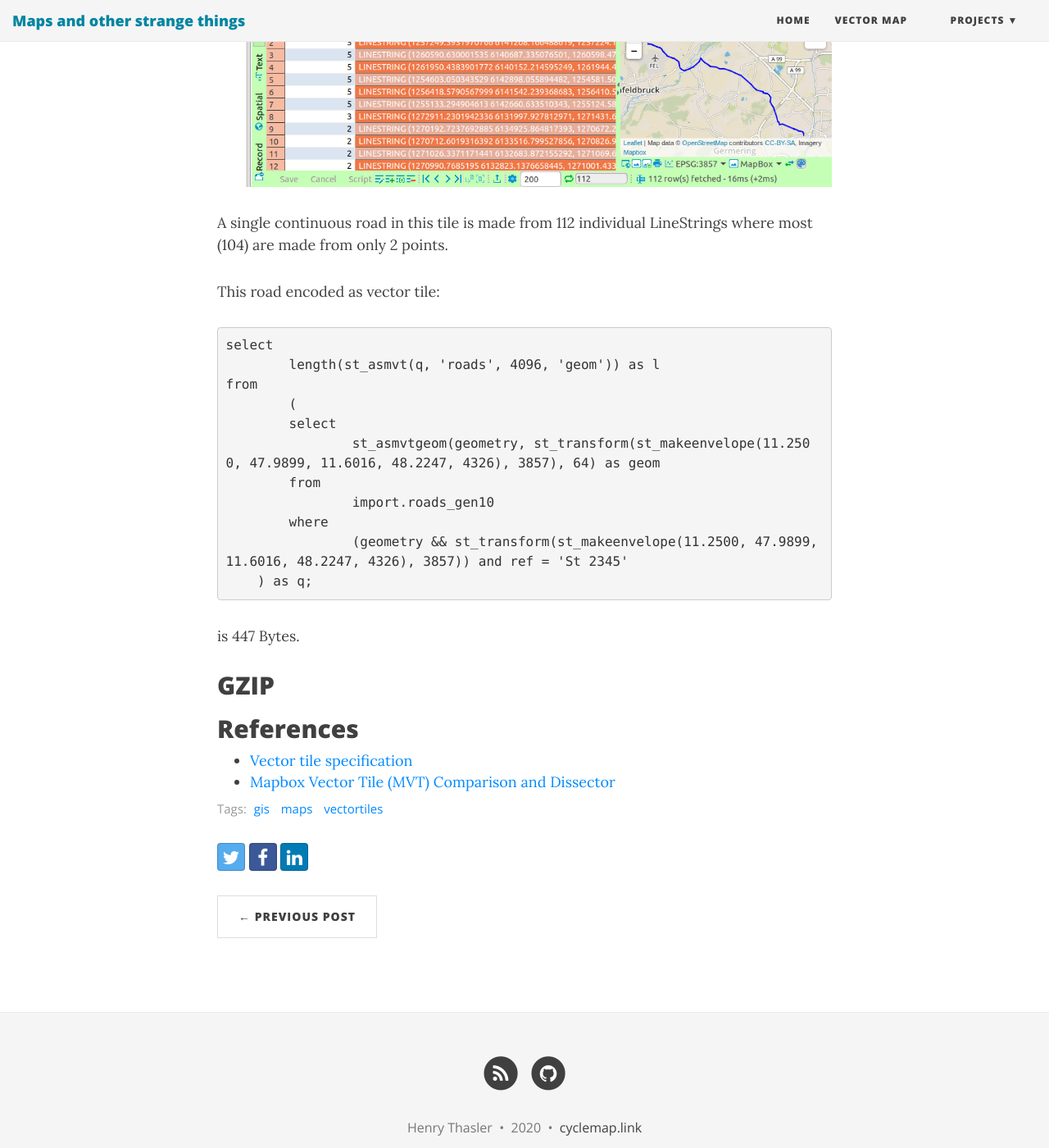
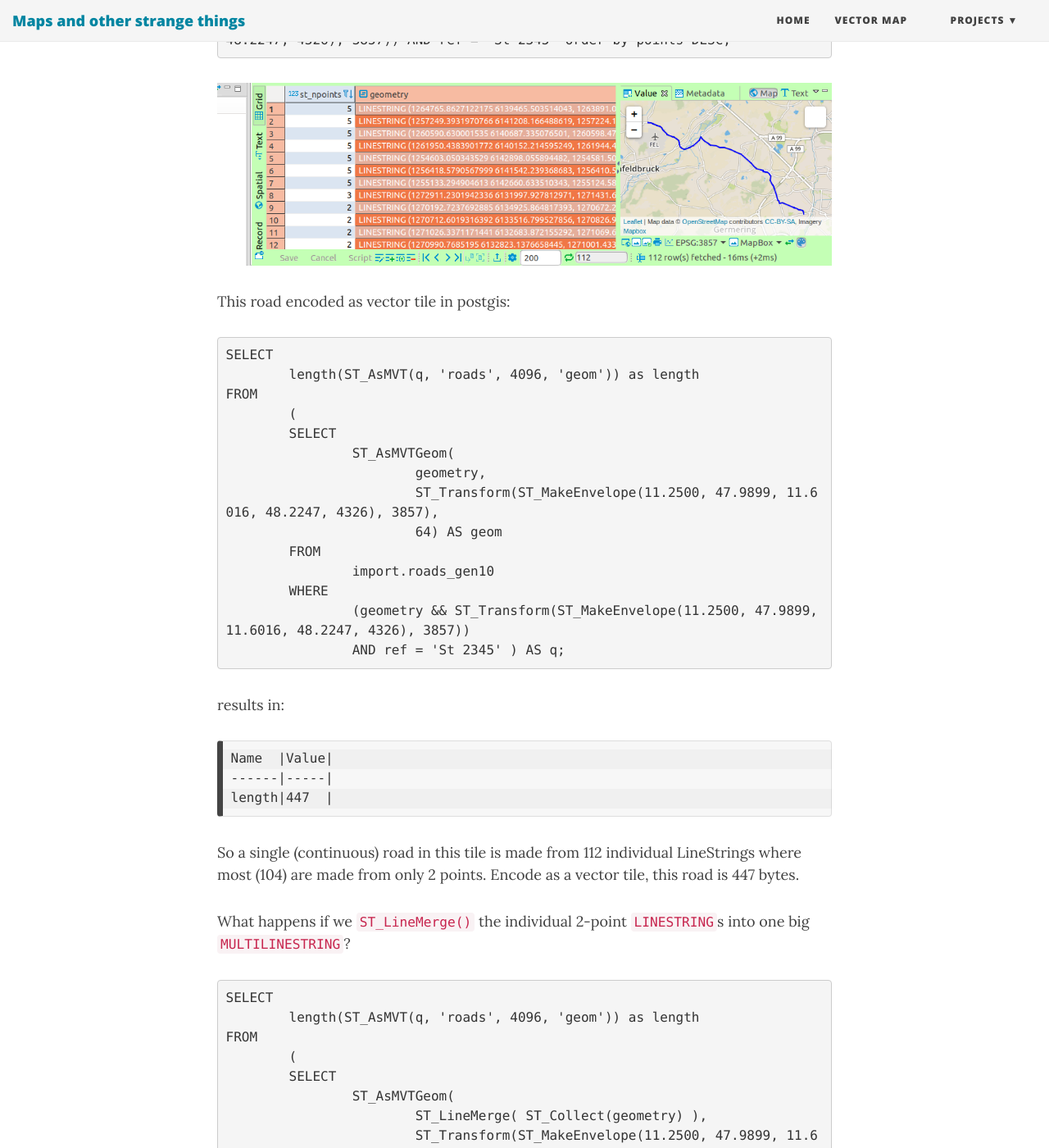
Before and after one commit to henrythasler/henrythasler.github.io, a Jekyll site: the page built from _posts/2020-02-02-optimizing-vectortiles.md, in a window 1280 px wide and 1400 px high, scrolled down 5110 px. Shown: the whole window at 82% size. Built offline with Jekyll 4.4.1, drawn with Linux system fonts in a browser that asks for light colours; nearby versions of some CDN libraries; some of the changed text lies outside the part shown.

Commit message:
more DBeaver p0rn

````diff
--- a/_posts/2020-02-02-optimizing-vectortiles.md
+++ b/_posts/2020-02-02-optimizing-vectortiles.md
@@ -81,35 +81,74 @@
 Let's pick a random road and check the database what it looks like:
 
 ```SQL
-select ST_NPoints(geometry), geometry from import.roads_gen10 where ref = 'St 2345';
+SELECT
+	ST_NPoints(geometry) as points,
+	geometry
+FROM import.roads_gen10
+where (geometry && ST_Transform(ST_MakeEnvelope(11.2500, 47.9899, 11.6016, 48.2247, 4326), 3857)) AND ref = 'St 2345' order by points DESC;
 ```
 
 ![](/img/blog/Selection_185.png)
 
-A single continuous road in this tile is made from 112 individual LineStrings where most (104) are made from only 2 points.
-
-This road encoded as vector tile:
+This road encoded as vector tile in postgis:
 
 ```SQL
-select
-	length(st_asmvt(q, 'roads', 4096, 'geom')) as l
-from
+SELECT
+	length(ST_AsMVT(q, 'roads', 4096, 'geom')) as length
+FROM
 	(
-	select
-		st_asmvtgeom(geometry, st_transform(st_makeenvelope(11.2500, 47.9899, 11.6016, 48.2247, 4326), 3857), 64) as geom
-	from
+	SELECT
+		ST_AsMVTGeom(
+			geometry,
+			ST_Transform(ST_MakeEnvelope(11.2500, 47.9899, 11.6016, 48.2247, 4326), 3857),
+			64) AS geom
+	FROM
 		import.roads_gen10
-	where
-		(geometry && st_transform(st_makeenvelope(11.2500, 47.9899, 11.6016, 48.2247, 4326), 3857)) and ref = 'St 2345'
-    ) as q;
+	WHERE
+		(geometry && ST_Transform(ST_MakeEnvelope(11.2500, 47.9899, 11.6016, 48.2247, 4326), 3857))
+		AND ref = 'St 2345' ) AS q;
+```
+results in:
+```
+Name  |Value|
+------|-----|
+length|447  |
 ```
 
-is 447 Bytes.
+So a single (continuous) road in this tile is made from 112 individual LineStrings where most (104) are made from only 2 points. Encode as a vector tile, this road is 447 bytes.
+
+What happens if we `ST_LineMerge()` the individual 2-point `LINESTRING`s into one big `MULTILINESTRING`?
+
+```SQL
+SELECT
+	length(ST_AsMVT(q, 'roads', 4096, 'geom')) as length
+FROM
+	(
+	SELECT
+		ST_AsMVTGeom(
+			ST_LineMerge( ST_Collect(geometry) ),
+			ST_Transform(ST_MakeEnvelope(11.2500, 47.9899, 11.6016, 48.2247, 4326), 3857),
+			64) AS geom
+	FROM
+		import.roads_gen10
+	WHERE
+		(geometry && ST_Transform(ST_MakeEnvelope(11.2500, 47.9899, 11.6016, 48.2247, 4326), 3857))
+		AND ref = 'St 2345' ) AS q;
+```
+results in:
+```
+Name  |Value|
+------|-----|
+length|102  |
+```
+**What!?** 😮 Simply by merging the `LINESTRING`s lossless into a `MULTILINESTRING` we can reduce the size by 75%. I really can't believe that. Let's modify my [cloud-tileserver](https://github.com/henrythasler/cloud-tileserver) to see what that is worth in a real-life scenario.
 
 
 
 ## GZIP
 
+## Summary
+
 ## References
 
 - [Vector tile specification](https://docs.mapbox.com/vector-tiles/specification/)
````
Also changed, not shown: other parts of _posts/2020-02-02-optimizing-vectortiles.md (+1 -1 lines).
